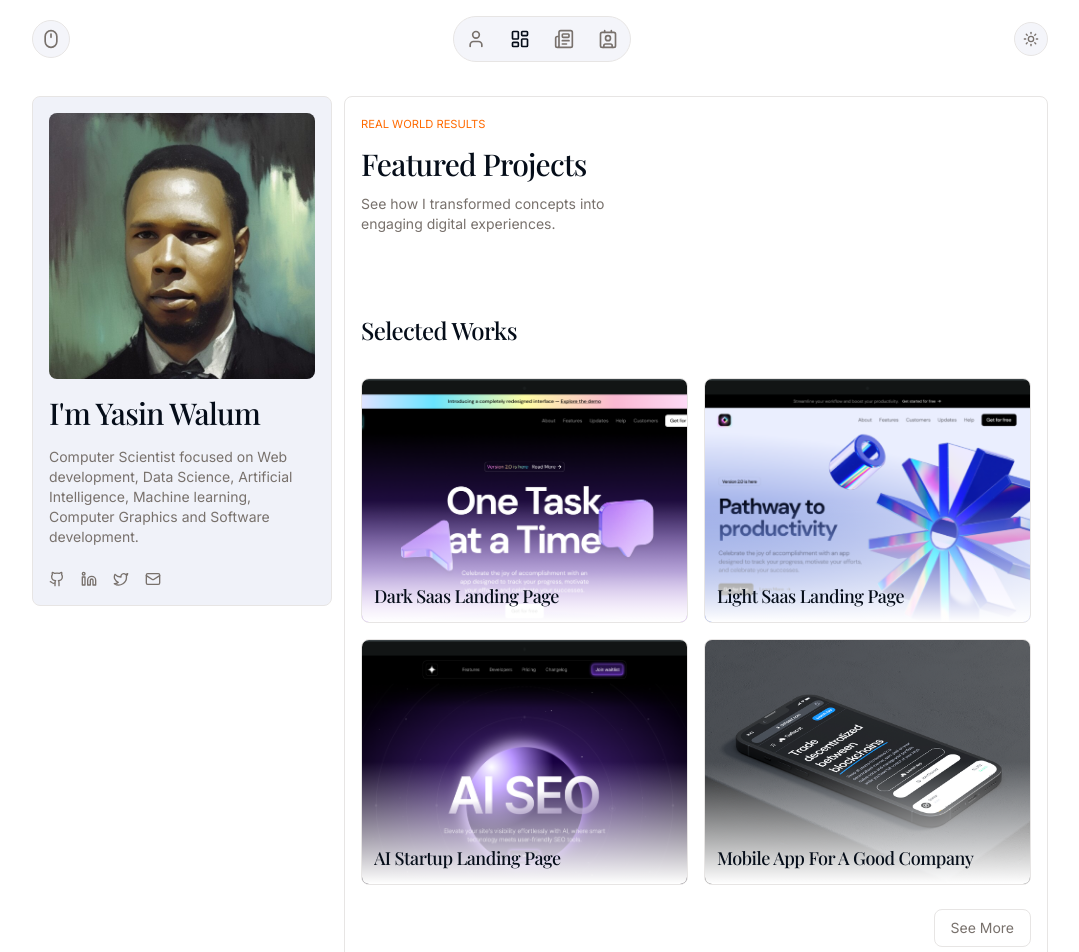
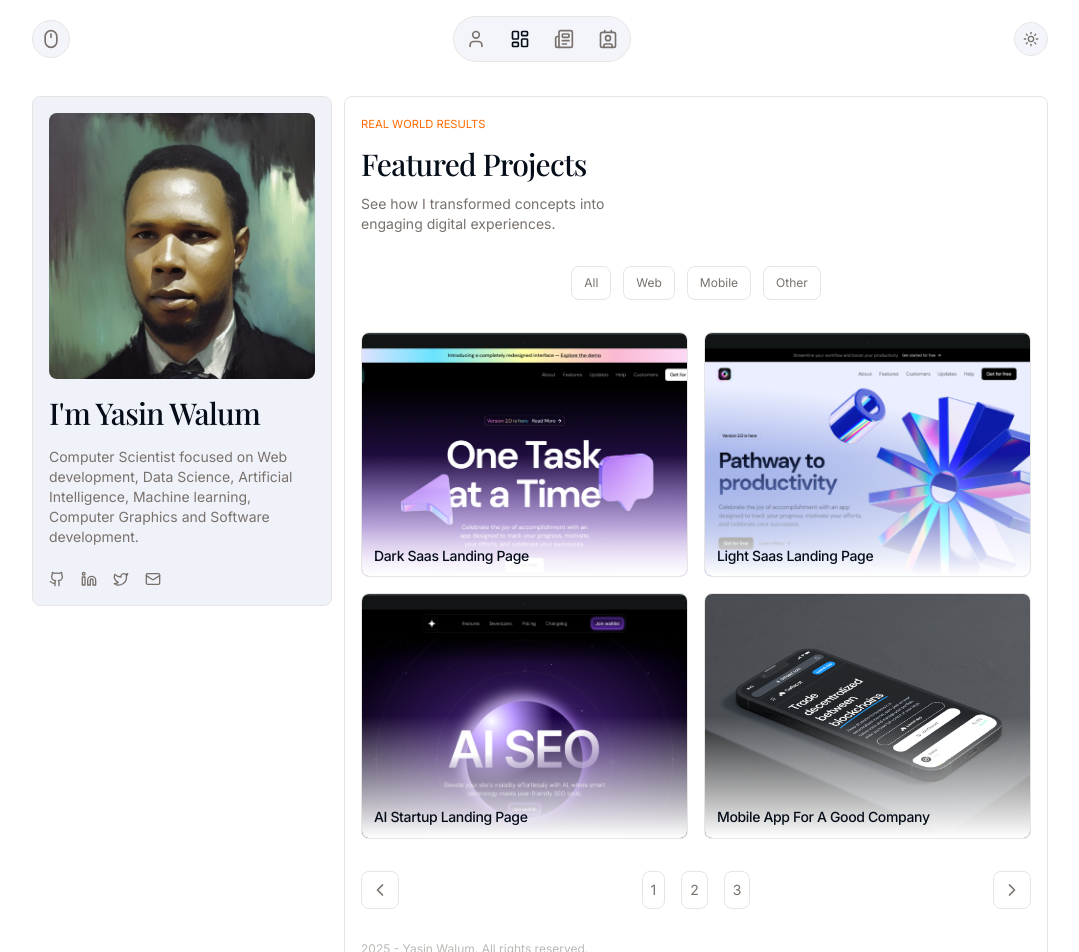
Before and after one commit to wyasyn/folio-blog, a Next.js app: page /portfolio in a window 1280 px wide. Shown: the top 952 px of the page, without its empty margins (100-1179 px from the left). Built offline with nearby package versions, Linux system fonts and the light colour scheme; a web font is replaced by a local one.

Commit message:
created the contact and projects page

```diff
--- a/app/(root)/contact/page.tsx
+++ b/app/(root)/contact/page.tsx
@@ -1,3 +1,58 @@
 export default function page() {
-  return <div id="contact">contact page</div>;
+  return (
+    <div id="contact">
+      <small className="uppercase text-primary">Contact me</small>
+      <h2 className="capitalize text-3xl my-3">Let&apos;s get in touch</h2>
+      <p className="max-w-[30ch]">
+        Whether you&apos;re looking to start a new project or simply want to
+        chat, feel free to reach out to me!
+      </p>
+      <div className="my-[3rem]">
+        <form className="flex flex-col gap-4 max-w-[500px] ">
+          <div className="flex max-[400px]:flex-col items-center gap-3 w-full">
+            <input
+              className="input"
+              name="name"
+              placeholder="Name"
+              type="text"
+              minLength={3}
+              maxLength={50}
+              required
+            />
+            <input
+              className="input"
+              name="email"
+              placeholder="Email Address"
+              type="email"
+              minLength={5}
+              maxLength={50}
+              required
+            />
+          </div>
+
+          <input
+            className="input"
+            name="subject"
+            placeholder="Subject"
+            type="text"
+            minLength={5}
+            maxLength={50}
+            required
+          />
+          <textarea
+            className="input"
+            minLength={7}
+            rows={4}
+            maxLength={500}
+            name="message"
+            placeholder="Message"
+            required
+          />
+          <button type="submit" className="submit-btn">
+            Submit
+          </button>
+        </form>
+      </div>
+    </div>
+  );
 }
--- a/app/(root)/page.tsx
+++ b/app/(root)/page.tsx
@@ -10,9 +10,10 @@ export default function page() {
         <h2 className="text-3xl text-balance mb-4 capitalize">
           Building exceptional user experiences
         </h2>
-        <p className="mb-4 text-pretty max-w-[40ch]">
-          I specialize in transforming designs into functional, high performing
-          web applications. Let&apos;s discuss your next project.
+        <p className="mb-4 text-pretty max-w-[50ch]">
+          I transform ideas into impactful digital experiences, delivering
+          innovative solutions that elevate brands and captivate audiences
+          around the world.
         </p>
         <div className="flex flex-col min-[341px]:flex-row items-center gap-4 justify-center md:justify-start">
           <SecondaryBtn text="Explore my work" link="/portfolio" />
--- a/app/(root)/portfolio/page.tsx
+++ b/app/(root)/portfolio/page.tsx
@@ -1,4 +1,4 @@
-import SelectedWorks from "@/components/SelectedWorks";
+import FeaturedProjects from "@/components/FeaturedProjects";
 
 export default function page() {
   return (
@@ -9,7 +9,7 @@ export default function page() {
         See how I transformed concepts into engaging digital experiences.
       </p>
 
-      <SelectedWorks />
+      <FeaturedProjects />
     </div>
   );
 }
--- a/app/globals.css
+++ b/app/globals.css
@@ -76,3 +76,11 @@
     rgba(255, 255, 255, 0)
   );
 }
+
+.input {
+  @apply border p-3 text-muted-foreground placeholder:text-muted-foreground rounded-lg focus-within:border-primary/50 duration-300 transition-all outline-none w-full;
+}
+
+.submit-btn {
+  @apply bg-foreground px-4 py-2 text-background rounded-lg hover:bg-muted-foreground duration-300 ease-in-out transition-all mt-6 focus-within:ring-1 focus-within:ring-primary focus-within:ring-offset-2 focus-within:ring-offset-background;
+}
--- /dev/null
+++ b/components/FeaturedProjects.tsx
@@ -0,0 +1,22 @@
+import { sampleWorks } from "@/lib/sampleWorks";
+import PortfolioCard from "./PortfolioCard";
+import Pagination from "./Pagination";
+import ProjectsFilter from "./ProjectsFilter";
+
+export default function FeaturedProjects() {
+  return (
+    <div>
+      <ProjectsFilter />
+      <div className=" my-[2rem] grid grid-cols-1 md:grid-cols-2 gap-4">
+        {sampleWorks.map((project, index) => (
+          <PortfolioCard
+            key={index}
+            title={project.title}
+            image={project.image.src}
+          />
+        ))}
+      </div>
+      <Pagination />
+    </div>
+  );
+}
--- /dev/null
+++ b/components/Pagination.tsx
@@ -0,0 +1,27 @@
+import { ChevronLeft, ChevronRight } from "lucide-react";
+
+export default function Pagination() {
+  return (
+    <div>
+      <div className="flex items-center justify-between gap-4">
+        <button className="hover:text-foreground duration-300 transition-all p-2 border rounded-lg hover:border-foreground">
+          <ChevronLeft className="w-5 h-5" />
+        </button>
+        <div className="flex items-center justify-center gap-4">
+          <button className="hover:text-foreground duration-300 transition-all p-2 border rounded-lg hover:border-foreground">
+            1
+          </button>
+          <button className="hover:text-foreground duration-300 transition-all p-2 border rounded-lg hover:border-foreground">
+            2
+          </button>
+          <button className="hover:text-foreground duration-300 transition-all p-2 border rounded-lg hover:border-foreground">
+            3
+          </button>
+        </div>
+        <button className="hover:text-foreground duration-300 transition-all p-2 border rounded-lg hover:border-foreground">
+          <ChevronRight className="w-5 h-5" />
+        </button>
+      </div>
+    </div>
+  );
+}
--- a/components/PortfolioCard.tsx
+++ b/components/PortfolioCard.tsx
@@ -20,7 +20,9 @@ export default function PortfolioCard({
           alt={title}
         />
         <div className="absolute inset-0 z-20 flex flex-col justify-end px-4 pb-8 md:pb-3 md:px-3 bg-gradient-to-t from-background via-transparent to-transparent">
-          <h3 className="text-lg truncate capitalize">{title}</h3>
+          <h3 className=" font-sans truncate group-hover:text-primary capitalize duration-300">
+            {title}
+          </h3>
         </div>
       </article>
     </Link>
--- /dev/null
+++ b/components/ProjectsFilter.tsx
@@ -0,0 +1,26 @@
+import Link from "next/link";
+
+const projectFilters = ["all", "web", "mobile", "other"];
+
+export default function ProjectsFilter() {
+  return (
+    <div className="mt-[2rem] flex items-center justify-center">
+      <div className="flex items-center gap-3 justify-center">
+        {projectFilters.map((filter, index) => {
+          const link =
+            filter === "all" ? "/portfolio" : `/portfolio/?query=${filter}`;
+
+          return (
+            <Link href={link} key={index}>
+              <button
+                className={`px-3 capitalize py-2 border rounded-lg text-xs`}
+              >
+                {filter}
+              </button>
+            </Link>
+          );
+        })}
+      </div>
+    </div>
+  );
+}
--- a/components/SelectedWorks.tsx
+++ b/components/SelectedWorks.tsx
@@ -4,8 +4,17 @@ import Link from "next/link";
 
 export default function SelectedWorks() {
   return (
-    <div className="mt-[5rem]">
-      <h2 className="text-2xl mb-[2rem]">Selected Works</h2>
+    <div className="mt-[5rem] mb-[3rem]">
+      <div className="flex items-center mb-[2rem] justify-between ">
+        <h2 className="text-2xl ">Selected Works</h2>
+        <Link
+          href={`/portfolio`}
+          className="px-4 py-2 border rounded-lg hover:bg-muted-foreground hover:text-background duration-300 transition-all text-xs"
+        >
+          See More
+        </Link>
+      </div>
+
       <div className="grid grid-cols-1 md:grid-cols-2 gap-4">
         {sampleWorks.map((project, index) => (
           <PortfolioCard
@@ -15,14 +24,6 @@ export default function SelectedWorks() {
           />
         ))}
       </div>
-      <div className="flex items-center justify-end my-6 ">
-        <Link
-          href={`/portfolio`}
-          className="px-4 py-2 border rounded-lg hover:bg-muted-foreground hover:text-background duration-300 transition-all"
-        >
-          See More
-        </Link>
-      </div>
     </div>
   );
 }
--- a/components/Skills.tsx
+++ b/components/Skills.tsx
@@ -18,7 +18,7 @@ export default function MovingCards() {
 
   return (
     <div
-      className="relative mx-auto md:max-w-[400px] lg:max-w-[500px] xl:max-w-[720px] fade-mask"
+      className="relative mx-auto md:max-w-[400px] lg:max-w-[500px] xl:max-w-[670px] fade-mask"
       ref={containerRef}
     >
       <motion.div
@@ -34,10 +34,13 @@ export default function MovingCards() {
         {toolsAndTechnologies.concat(toolsAndTechnologies).map((tool, idx) => (
           <div
             key={idx}
-            className={`flex hover:shadow-sm duration-300 transition-all hover:shadow-primary shrink-0 bg-secondary p-4 rounded-xl items-center gap-3 ${
+            className={`flex group relative hover:shadow-sm duration-300 transition-all hover:shadow-primary shrink-0 bg-secondary p-4 rounded-xl items-center gap-3 ${
               idx % 2 === 0 ? "rotate-6" : "-rotate-6"
             }`}
           >
+            <span className="absolute -top-12 border invisible group-hover:visible duration-300 transition-all bg-secondary p-2 left-1/2 -translate-x-1/2 rounded-lg shadow-sm shadow-primary">
+              {tool.name}
+            </span>
             <span
               className="text-muted-foreground text-5xl"
               aria-label={tool.name}
```
